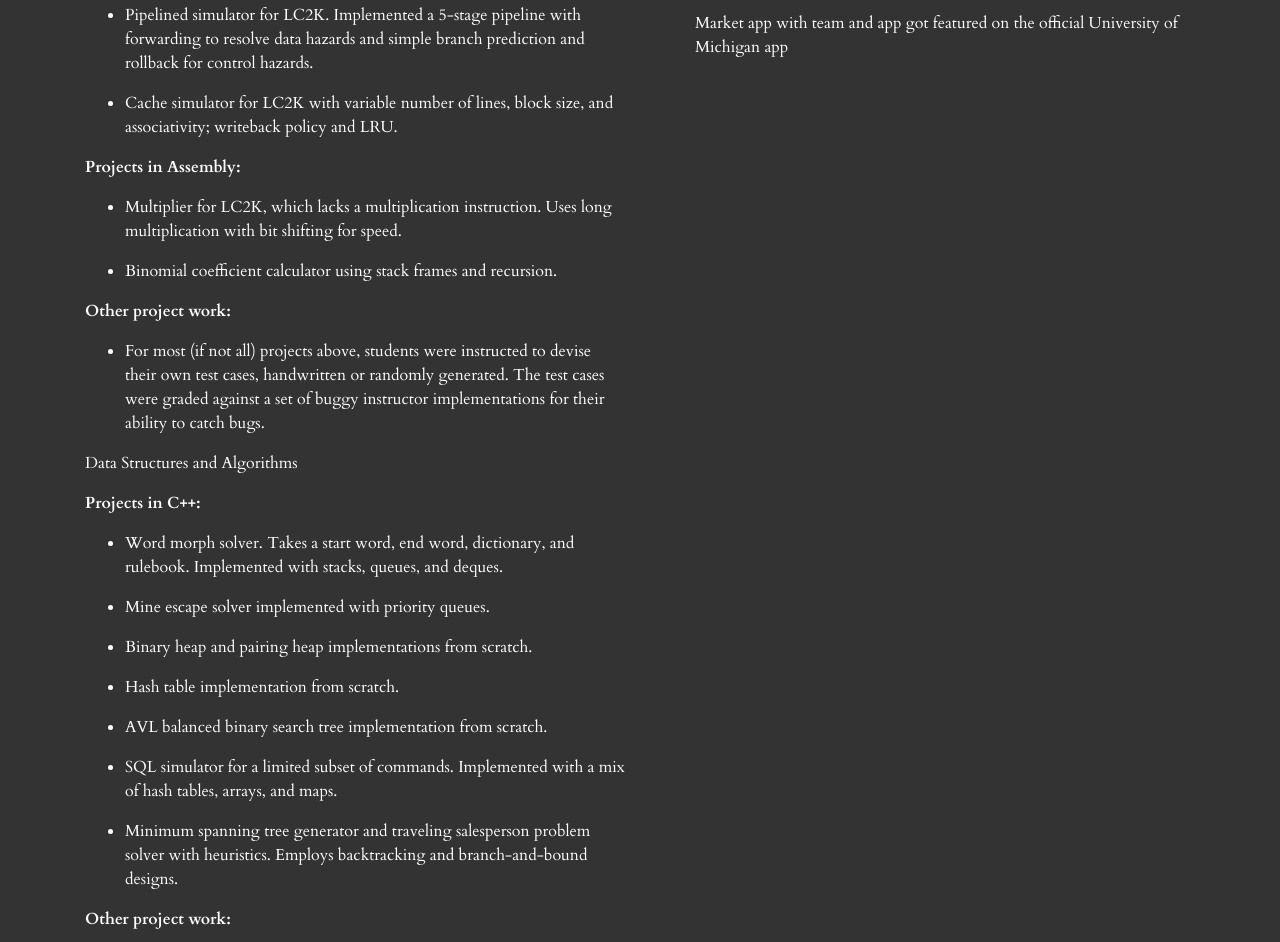
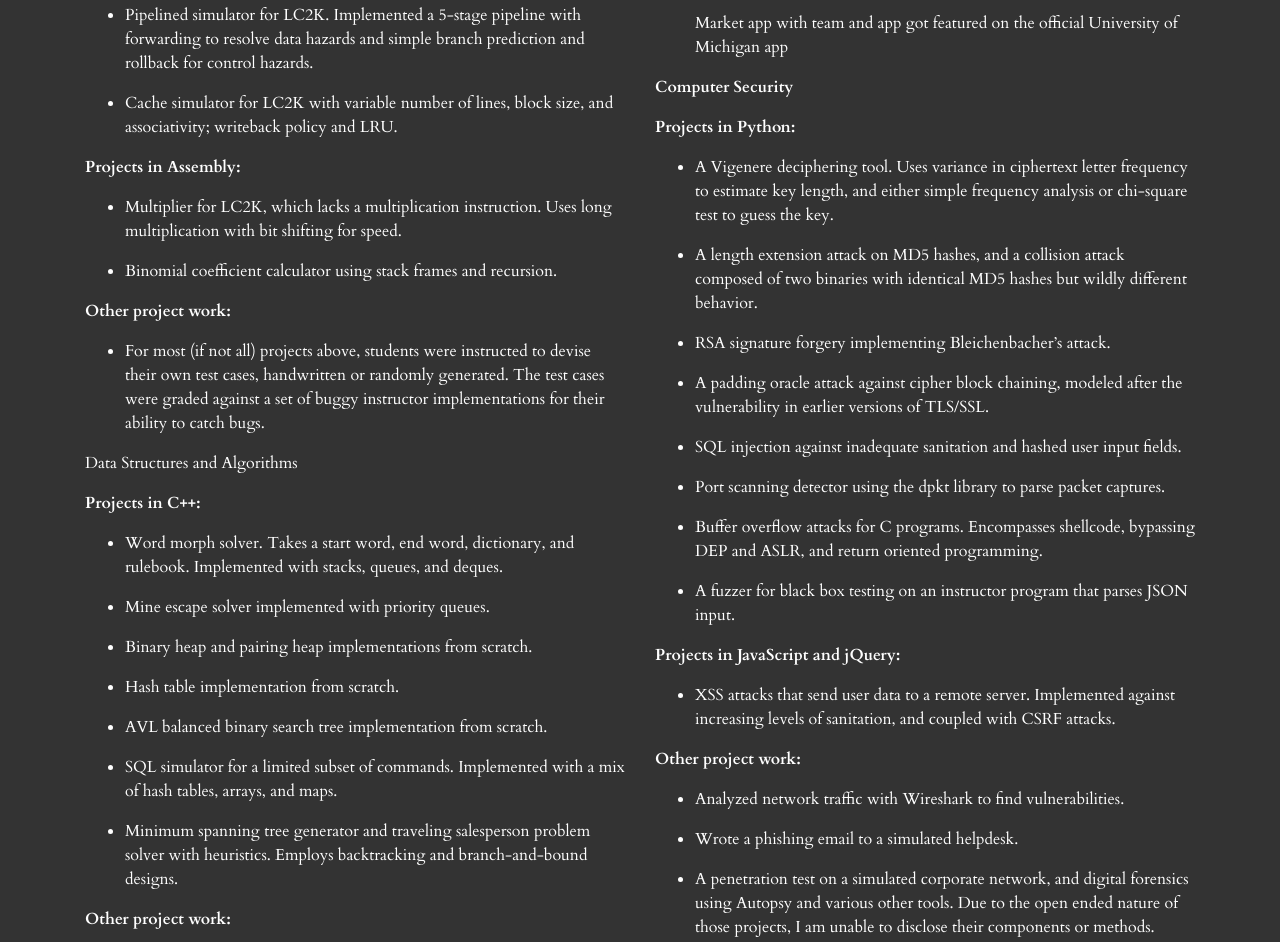
Before and after one commit to vyu113/vyu113.github.io, a plain HTML site: page index.html in a window 1280 px wide. Shown: the part 2186-3128 px from the top of the page. Drawn offline with Linux system fonts and the light colour scheme; some packages are replaced by stand-ins of ours.

Commit message:
added 388

```diff
--- a/index.html
+++ b/index.html
@@ -178,6 +178,29 @@
                   <l><p>Develop an AR iOS app in Swift in a team of four using ARKit and GPS location to visualize buildings with pins and building names to help students better identify buildings on the University of Michigan campus</p></l>
                   <l><p>Market app with team and app got featured on the official University of Michigan app</p></l>
                 </ul>
+
+                <p><b>Computer Security</b></p>
+                <p><b>Projects in Python:</b></p>
+                <ul>
+                  <li><p>A Vigenere deciphering tool. Uses variance in ciphertext letter frequency to estimate key length, and either simple frequency analysis or chi-square test to guess the key.</p></li>
+                  <li><p>A length extension attack on MD5 hashes, and a collision attack composed of two binaries with identical MD5 hashes but wildly different behavior.</p></li>
+                  <li><p>RSA signature forgery implementing Bleichenbacher’s attack.</p></li>
+                  <li><p>A padding oracle attack against cipher block chaining, modeled after the vulnerability in earlier versions of TLS/SSL.</p></li>
+                  <li><p>SQL injection against inadequate sanitation and hashed user input fields.</p></li>
+                  <li><p>Port scanning detector using the dpkt library to parse packet captures.</p></li>
+                  <li><p>Buffer overflow attacks for C programs. Encompasses shellcode, bypassing DEP and ASLR, and return oriented programming.</p></li>
+                  <li><p>A fuzzer for black box testing on an instructor program that parses JSON input.</p></li>
+                </ul>
+                <p><b>Projects in JavaScript and jQuery:</b></p>
+                <ul>
+                  <li><p>XSS attacks that send user data to a remote server. Implemented against increasing levels of sanitation, and coupled with CSRF attacks.</p></li>
+                </ul>
+                <p><b>Other project work:</b></p>
+                <ul>
+                  <li><p>Analyzed network traffic with Wireshark to find vulnerabilities.</p></li>
+                  <li><p>Wrote a phishing email to a simulated helpdesk.</p></li>
+                  <li><p>A penetration test on a simulated corporate network, and digital forensics using Autopsy and various other tools. Due to the open ended nature of those projects, I am unable to disclose their components or methods.</p></li>
+                </ul>
               </div>
             </div>
           </div>
```
